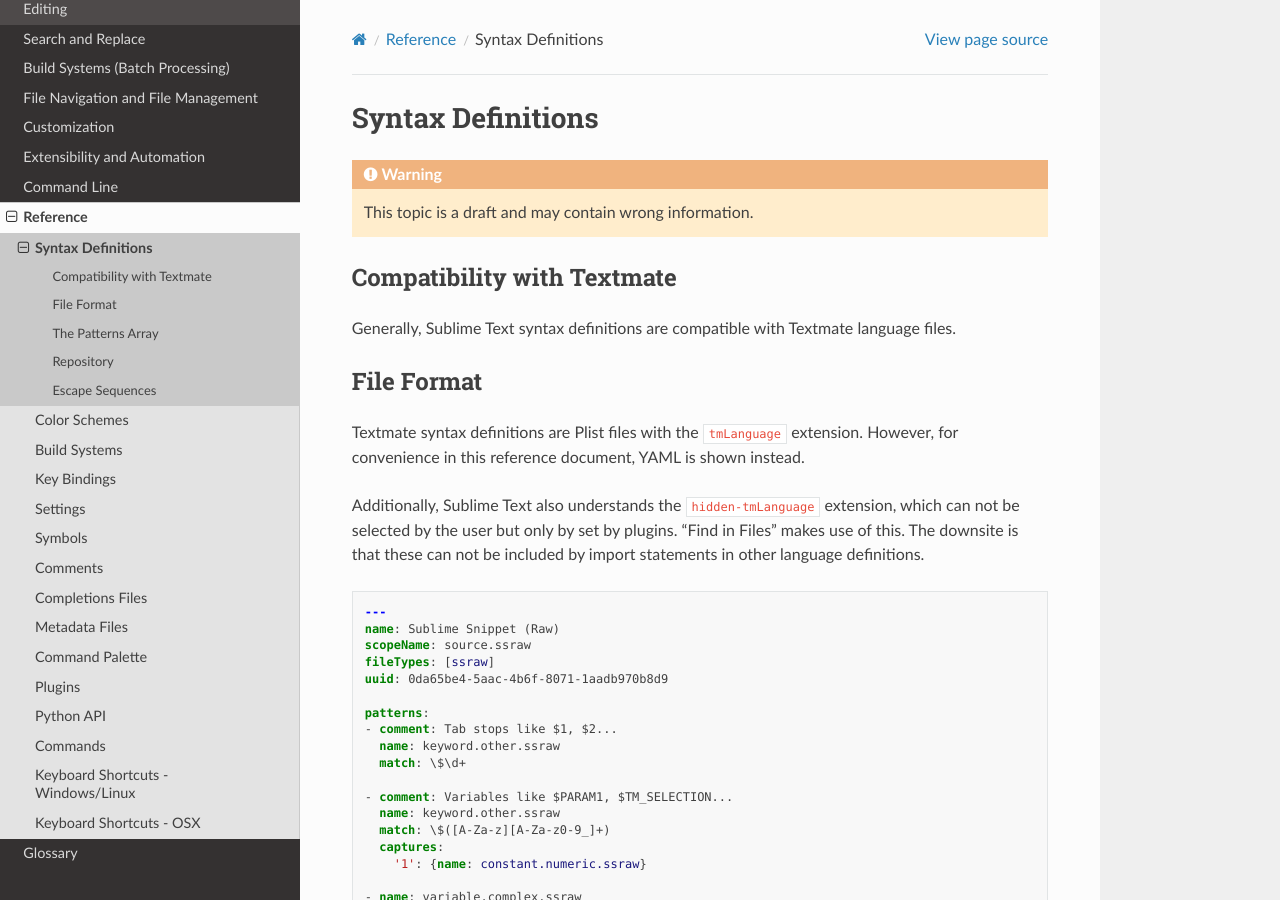
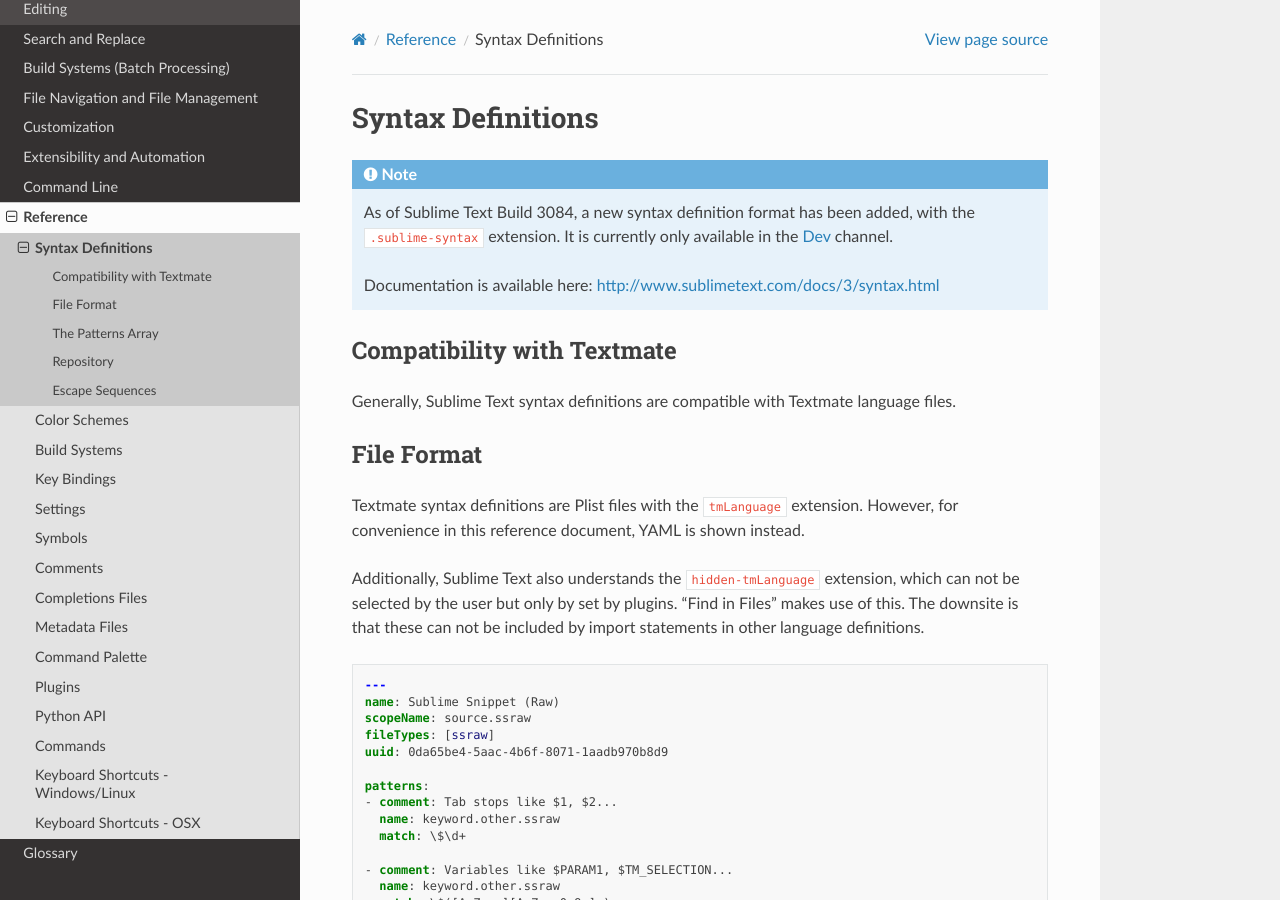
Before and after one commit to guillermooo/sublime-undocs, a Sphinx documentation site: the page built from source/reference/syntaxdefs.rst, in a window 1280 px wide and 900 px high. Built offline with Sphinx 7.4.7 and the Read the Docs theme 2.0.0, drawn with Linux system fonts in a browser that asks for light colours.

Commit message:
Add notes regarding .sublime-syntax format

```diff
--- a/source/reference/syntaxdefs.rst
+++ b/source/reference/syntaxdefs.rst
@@ -3,8 +3,19 @@
 Syntax Definitions
 ==================
 
-.. warning::
-    This topic is a draft and may contain wrong information.
+
+.. note::
+
+    As of Sublime Text Build 3084,
+    a new syntax definition format has been added,
+    with the ``.sublime-syntax`` extension.
+    It is currently only available in the Dev_ channel.
+
+    Documentation is available here:
+    http://www.sublimetext.com/docs/3/syntax.html
+
+    .. _Dev: http://www.sublimetext.com/3dev
+
 
 Compatibility with Textmate
 ***************************
```
Also changed, not shown: source/extensibility/syntaxdefs.rst (+13 -0 lines).
